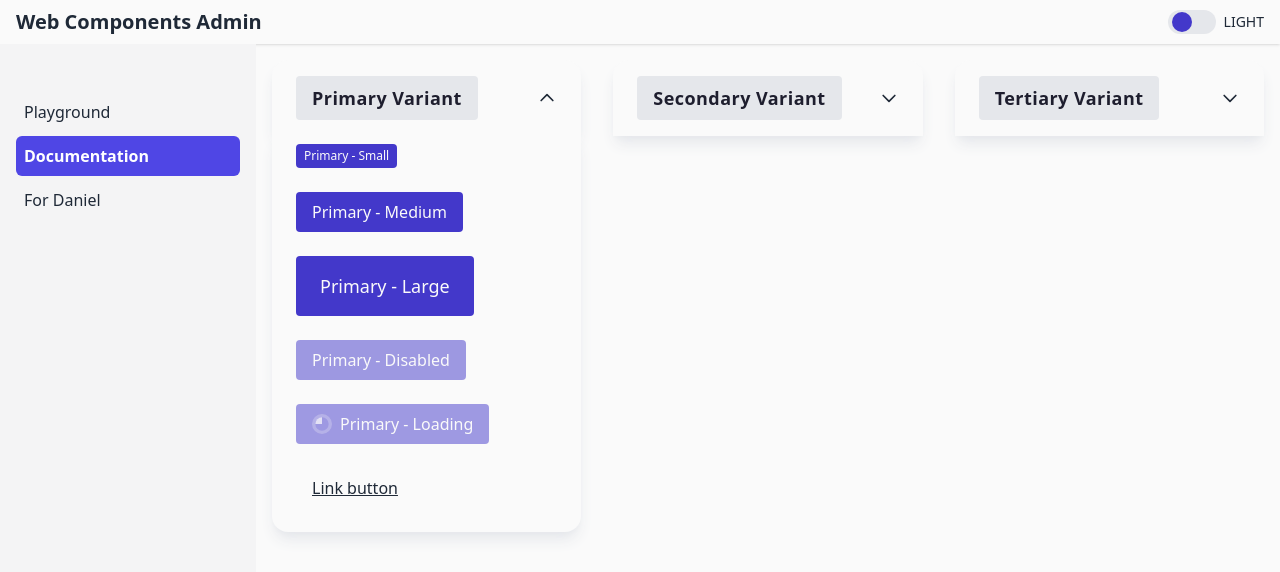
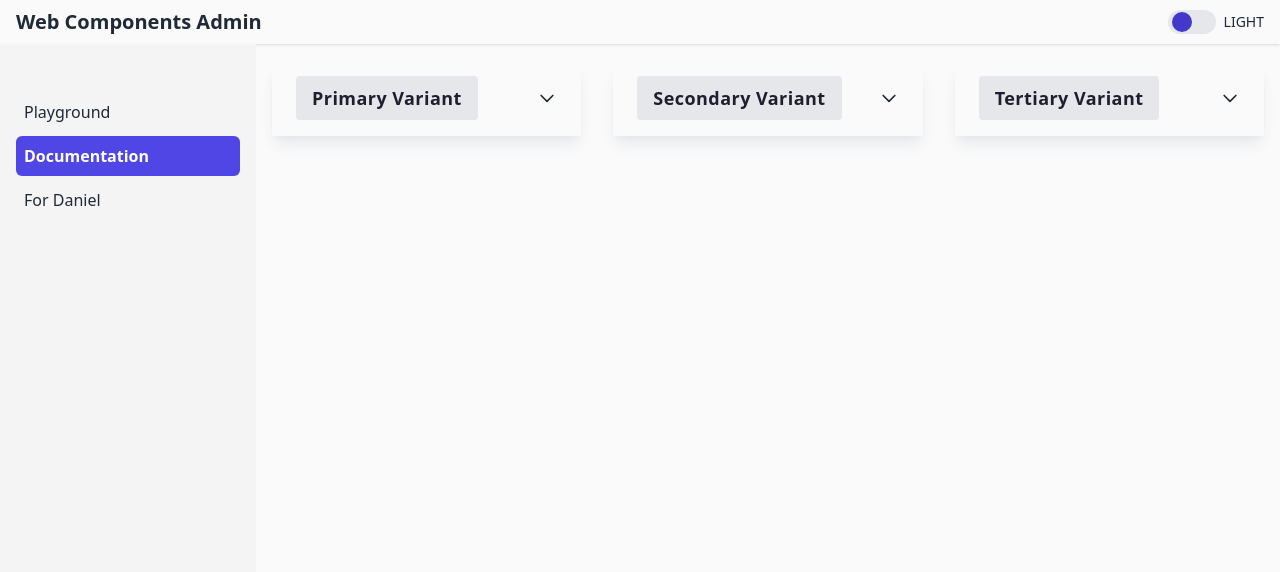
Before and after one commit to xekurt/button-editor, an Angular app: page /documentation in a window 1280 px wide. Shown: the top 572 px of the page. Built offline with nearby package versions, Linux system fonts and the light colour scheme.

Commit message:
Refactor

```diff
--- a/src/app/modules/documentation-module/button-dropdown/button-dropdown.component.html
+++ b/src/app/modules/documentation-module/button-dropdown/button-dropdown.component.html
@@ -1,11 +1,9 @@
 <div class="flex flex-col items-center justify-start p-0">
   <!-- Dropdown header -->
   <button
-    (click)="toggle(index)"
+    (click)="toggle()"
     class="flex w-full cursor-pointer items-center justify-between rounded-t-2xl bg-neutral-50 px-6 py-4 shadow-lg shadow-neutral-200 dark:bg-neutral-800 dark:shadow-neutral-900"
     [attr.aria-expanded]="isOpen"
-    [attr.aria-controls]="'variant-panel-' + index"
-    id="variant-header-{{ index }}"
     type="button"
   >
     <span
@@ -32,8 +30,6 @@
     *ngIf="isOpen"
     class="w-full rounded-b-2xl bg-neutral-50 px-6 pt-2 pb-6 shadow-lg shadow-neutral-200 dark:bg-neutral-800 dark:shadow-neutral-900"
     role="region"
-    [attr.aria-labelledby]="'variant-header-' + index"
-    [id]="'variant-panel-' + index"
   >
     <div class="grid w-full grid-cols-1 gap-6">
       <!-- Sizes List -->
--- a/src/app/modules/documentation-module/button-dropdown/button-dropdown.component.ts
+++ b/src/app/modules/documentation-module/button-dropdown/button-dropdown.component.ts
@@ -1,5 +1,5 @@
 import { CommonModule } from '@angular/common';
-import { Component, EventEmitter, Input, Output } from '@angular/core';
+import { Component, Input } from '@angular/core';
 import { CustomButtonComponent } from '../../../components/custom-button/custom-button.component';
 
 @Component({
@@ -8,16 +8,15 @@ import { CustomButtonComponent } from '../../../components/custom-button/custom-
   templateUrl: './button-dropdown.component.html',
 })
 export class ButtonDropdownComponent {
-  @Input() index: number;
-  @Input() isOpen: boolean = false;
   @Input() variant: 'primary' | 'secondary' | 'tertiary';
-  @Output() toggleDropdown = new EventEmitter();
 
   statuses = ['Active', 'Inactive', 'Pending'];
   states: Array<'disabled' | 'loading'> = ['disabled', 'loading'];
   sizes: Array<'small' | 'medium' | 'large'> = ['small', 'medium', 'large'];
 
-  toggle(index) {
-    this.toggleDropdown.emit(index);
+  isOpen: boolean = false;
+
+  toggle() {
+    this.isOpen = !this.isOpen;
   }
 }
--- a/src/app/modules/documentation-module/button-list/button-list.component.html
+++ b/src/app/modules/documentation-module/button-list/button-list.component.html
@@ -1,10 +1,5 @@
 <div class="grid grid-cols-1 gap-8 md:grid-cols-3">
   <ng-container *ngFor="let variant of variants; let i = index">
-    <app-button-dropdown
-      [isOpen]="openDropdowns[i]"
-      [index]="i"
-      [variant]="variant"
-      (toggleDropdown)="toggleDropdown($event)"
-    />
+    <app-button-dropdown [variant]="variant" />
   </ng-container>
 </div>
--- a/src/app/modules/documentation-module/button-list/button-list.component.ts
+++ b/src/app/modules/documentation-module/button-list/button-list.component.ts
@@ -1,18 +1,12 @@
 import { CommonModule } from '@angular/common';
 import { Component } from '@angular/core';
-import { CustomButtonComponent } from '@components/custom-button/custom-button.component';
 import { ButtonDropdownComponent } from '../button-dropdown/button-dropdown.component';
 
 @Component({
   selector: 'app-button-list',
-  imports: [CommonModule, CustomButtonComponent, ButtonDropdownComponent],
+  imports: [CommonModule, ButtonDropdownComponent],
   templateUrl: './button-list.component.html',
 })
 export class ButtonListComponent {
   variants: Array<'primary' | 'secondary' | 'tertiary'> = ['primary', 'secondary', 'tertiary'];
-  openDropdowns: boolean[] = [true, false, false];
-
-  toggleDropdown(idx: number) {
-    this.openDropdowns[idx] = !this.openDropdowns[idx];
-  }
 }
```
